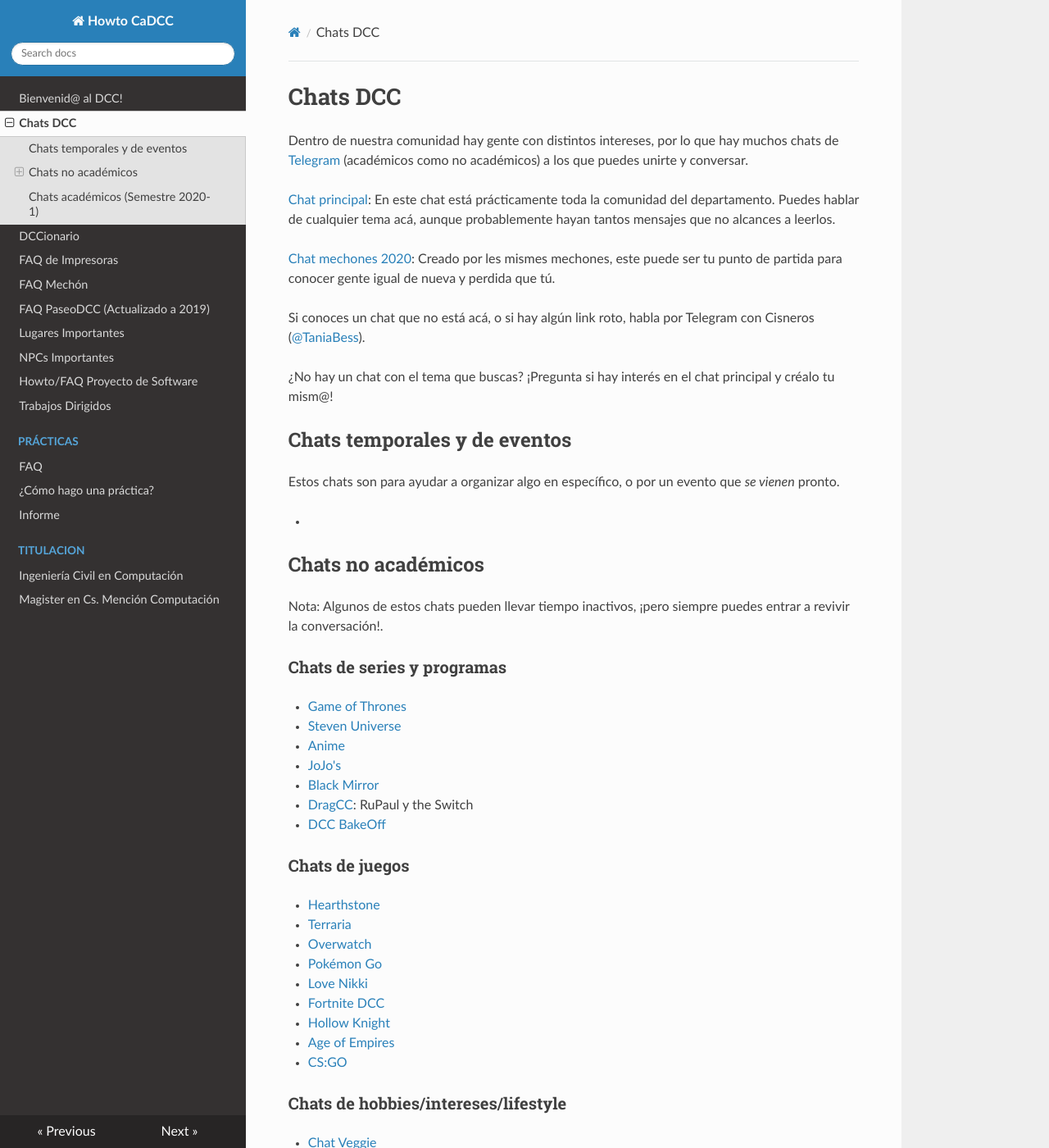
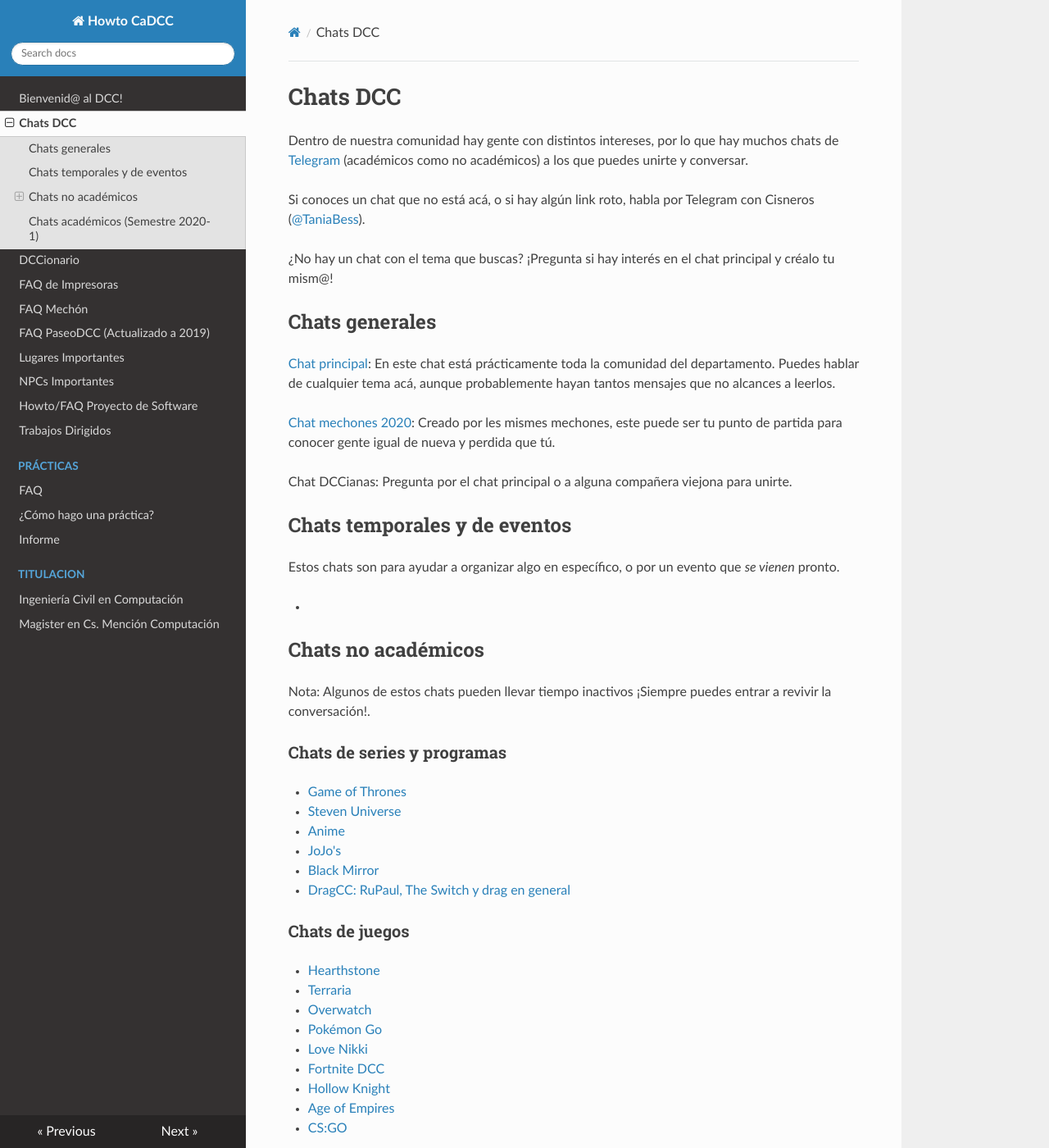
Before and after one commit to cadcc/howto, an MkDocs documentation site: the page built from docs/Chats.md, in a window 1280 px wide and 1400 px high. Shown: the whole window at 82% size. Built offline with MkDocs 1.6.1, drawn with Linux system fonts in a browser that asks for light colours; nearby versions of some CDN libraries.

Commit message:
Update Chats.md

```diff
--- a/docs/Chats.md
+++ b/docs/Chats.md
@@ -1,14 +1,18 @@
 #Chats DCC
 
 Dentro de nuestra comunidad hay gente con distintos intereses, por lo que hay muchos chats de [Telegram](https://telegram.org/) (académicos como no académicos) a los que puedes unirte y conversar.
+
+Si conoces un chat que no está acá, o si hay algún link roto, habla por Telegram con Cisneros ([@TaniaBess](http://t.me/TaniaBess)).
+
+¿No hay un chat con el tema que buscas? ¡Pregunta si hay interés en el chat principal y créalo tu mism@!
+
+##Chats generales
 
 [Chat principal](https://t.me/joinchat/CCI8ekIqFvhpatb3lJ5kKw): En este chat está prácticamente toda la comunidad del departamento. Puedes hablar de cualquier tema acá, aunque probablemente hayan tantos mensajes que no alcances a leerlos.
 
 [Chat mechones 2020](https://t.me/joinchat/H1ynuhvX5DTQKEjWRwZmFg): Creado por les mismes mechones, este puede ser tu punto de partida para conocer gente igual de nueva y perdida que tú.
 
-Si conoces un chat que no está acá, o si hay algún link roto, habla por Telegram con Cisneros ([@TaniaBess](http://t.me/TaniaBess)).
-
-¿No hay un chat con el tema que buscas? ¡Pregunta si hay interés en el chat principal y créalo tu mism@!
+Chat DCCianas: Pregunta por el chat principal o a alguna compañera viejona para unirte.
 
 ##Chats temporales y de eventos
 
@@ -18,7 +22,7 @@ Estos chats son para ayudar a organizar algo en específico, o por un evento que
 
 ##Chats no académicos
 
-Nota: Algunos de estos chats pueden llevar tiempo inactivos, ¡pero siempre puedes entrar a revivir la conversación!.
+Nota: Algunos de estos chats pueden llevar tiempo inactivos ¡Siempre puedes entrar a revivir la conversación!.
 
 ###Chats de series y programas
 - [Game of Thrones](https://telegram.me/joinchat/AOCFDQisHhZsSpFY_OEQLw)
@@ -26,8 +30,7 @@ Nota: Algunos de estos chats pueden llevar tiempo inactivos, ¡pero siempre pued
 - [Anime](https://t.me/joinchat/B6QJcwrBlHKAs8sldrJfyA)
 - [JoJo's](https://t.me/joinchat/B8ml6gk9iqM9QiednPzwhw)
 - [Black Mirror](https://t.me/joinchat/A0MT3ksnL3JIX12ZIMv8Dg)
-- [DragCC](https://t.me/joinchat/B5P3Bg-JtHUxrL2RKyNKOw): RuPaul y the Switch
-- [DCC BakeOff](https://t.me/joinchat/B6QJcxKaGg5cucRHZ6luFg)
+- [DragCC: RuPaul, The Switch y drag en general](https://t.me/joinchat/B5P3Bg-JtHUxrL2RKyNKOw)
 
 ###Chats de juegos
 - [Hearthstone](https://t.me/joinchat/BrXxiwyf6xcSdqqyiS6kEA)
```
